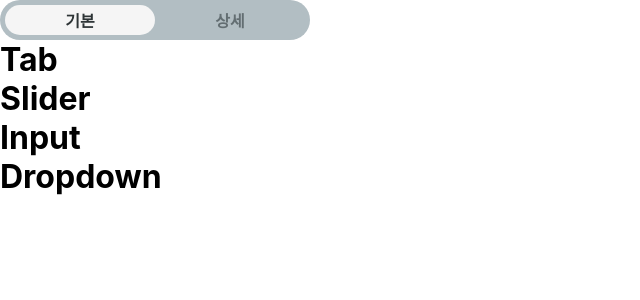
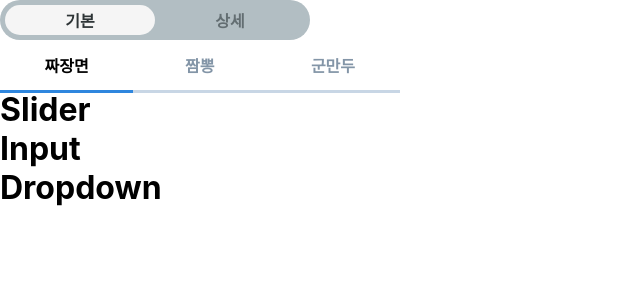
Before and after one commit to lisarnjs/wanted_pre_onboarding, a React (Create React App) app: page / in a window 1280 px wide. Shown: the top 300 px of the page, without its empty margins (0-640 px from the left). Built offline with nearby package versions, Linux system fonts and the light colour scheme.

Commit message:
feat: Tab Component

```diff
--- a/src/components/Tab.js
+++ b/src/components/Tab.js
@@ -1,6 +1,57 @@
-function Tab() {
+import { useState } from "react";
+import styled from "styled-components";
+
+const TabContainer = styled.div`
+  position: relative;
+  width: 400px;
+  height: 50px;
+`;
+const SlideBar = styled.div`
+  position: absolute;
+  bottom: -3px;
+  left: ${props => props.left * 33.3}%;
+  width: 33.3%;
+  height: 3px;
+  background-color: #2e86de;
+  transition: all .3s;
+`;
+const Ul = styled.ul`
+  position: aboslute;
+  left: 0;
+  display: flex;
+  width: 400px;
+  height: 50px;
+  border-bottom: 3px solid #c8d6e5;
+`;
+const Li = styled.li`
+  display:flex;
+  justify-content: center;
+  align-items: center;
+  width: 33.3%;
+  height: 100%;
+  font-weight: bold;
+  color: ${props => props.textColor ? "black" : "#8395a7"};
+  cursor: pointer;
+  transition: all .3s;
+`;
+
+export default function Tab() {
+  const [toggle, setToggle] = useState(0);
+
   return(
-    <h1>Tab</h1>
+    <TabContainer>
+      <Ul>
+        <Li textColor={toggle===0} onClick={() => setToggle(0)}>
+          <span>짜장면</span>
+        </Li>
+        <Li textColor={toggle===1} onClick={() => setToggle(1)}>
+          <span>짬뽕</span>
+        </Li>
+        <Li textColor={toggle===2} onClick={() => setToggle(2)}>
+          <span>군만두</span>
+        </Li>
+      </Ul>
+      <SlideBar left={toggle}></SlideBar>
+    </TabContainer>
   );
 }
-export default Tab;
```
